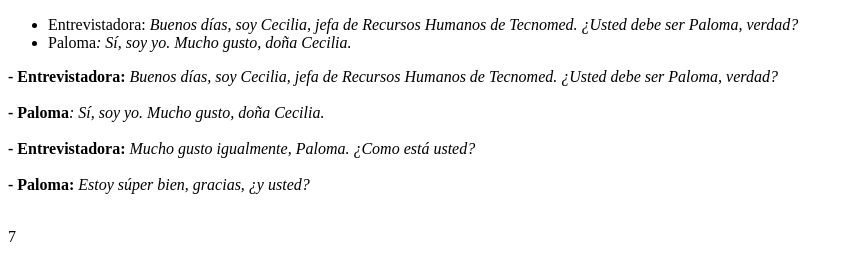
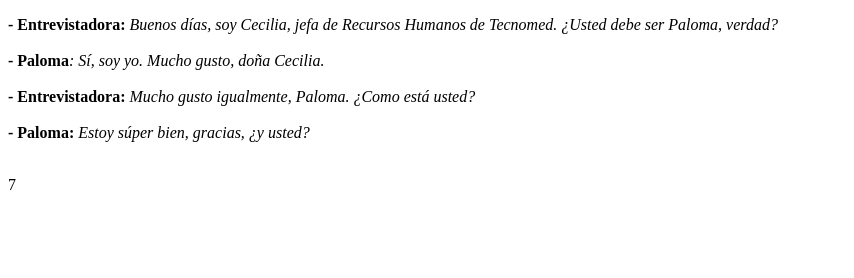
Before and after one commit to Gyrkora/curso-lectura-A1, a plain HTML site: page pages/page7.html in a window 1280 px wide. Shown: the whole page, without its empty margins (0-854 px from the left). Drawn offline with Linux system fonts and the light colour scheme.

Commit message:
actualizando paginas

```diff
--- a/pages/page7.html
+++ b/pages/page7.html
@@ -6,21 +6,6 @@
     <title>Página 1</title>
   </head>
   <body>
-    <ul class="dialog-ul">
-      <li>
-        <span class="bold-red-tow">Entrevistadora: </span
-        ><i
-          >Buenos días, soy Cecilia, jefa de Recursos Humanos de Tecnomed.
-          ¿Usted debe ser Paloma, verdad?
-        </i>
-      </li>
-
-      <li>
-        <span class="bold-red-tow">Paloma</span
-        ><i>: Sí, soy yo. Mucho gusto, doña Cecilia. </i>
-      </li>
-    </ul>
-
     <div class="dialog-container">
       <p>
         <strong>- Entrevistadora: </strong
@@ -41,6 +26,6 @@
       </p>
     </div>
 
-    7
+    <span class="page-number">7</span>
   </body>
 </html>
--- a/styles/styles.css
+++ b/styles/styles.css
@@ -186,6 +186,24 @@ body {
     /* transform:  */
 }
 
+
+.page-number {
+    position: absolute;
+    bottom: 15px;
+    /* Positions the element at the bottom of the container */
+    left: 0;
+    /* Optional: align it to the left edge */
+    width: 100%;
+    /* Optional: make it span the full width of the container */
+    text-align: center;
+    /* Optional: center-align the text inside */
+    /* background: #333; */
+
+}
+
+
+
+
 @media (max-width: 1024px) {
 
     #flipbook {
@@ -203,9 +221,6 @@ body {
         border-radius: 5px;
     }
 
-    /* .page {
-    padding: 20px;
-} */
 
 
 }
```
Also changed, not shown: pages/page1.html (+4 -10 lines), pages/page10.html (+1 -1 lines), pages/page11.html (+1 -1 lines), pages/page12.html (+1 -1 lines), pages/page13.html (+1 -0 lines), pages/page14.html (+1 -0 lines), pages/page2.html (+2 -0 lines), pages/page3.html (+1 -1 lines), pages/page4.html (+1 -1 lines), pages/page6.html (+1 -1 lines), pages/page8.html (+2 -2 lines), pages/page9.html (+1 -1 lines).
